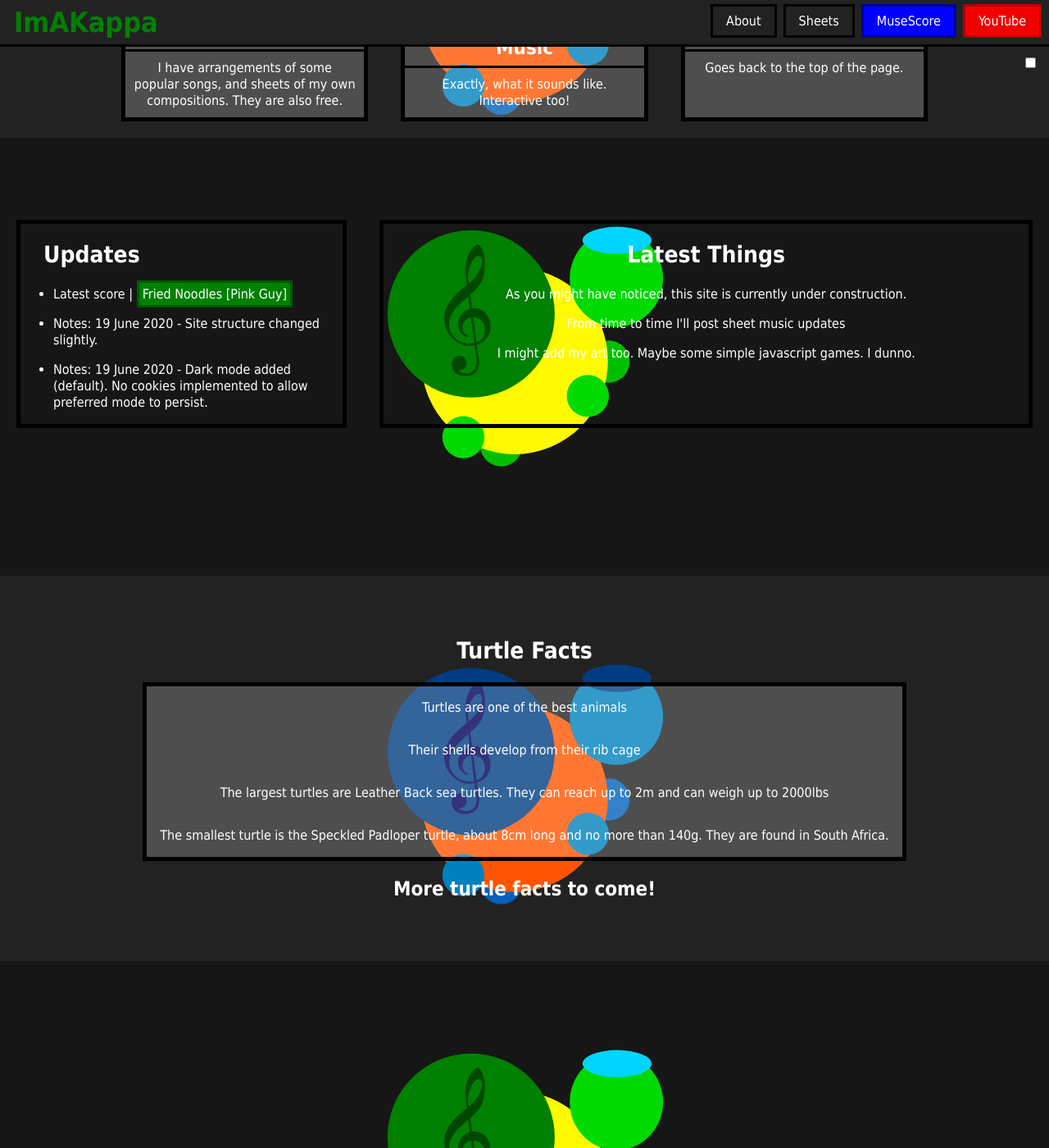
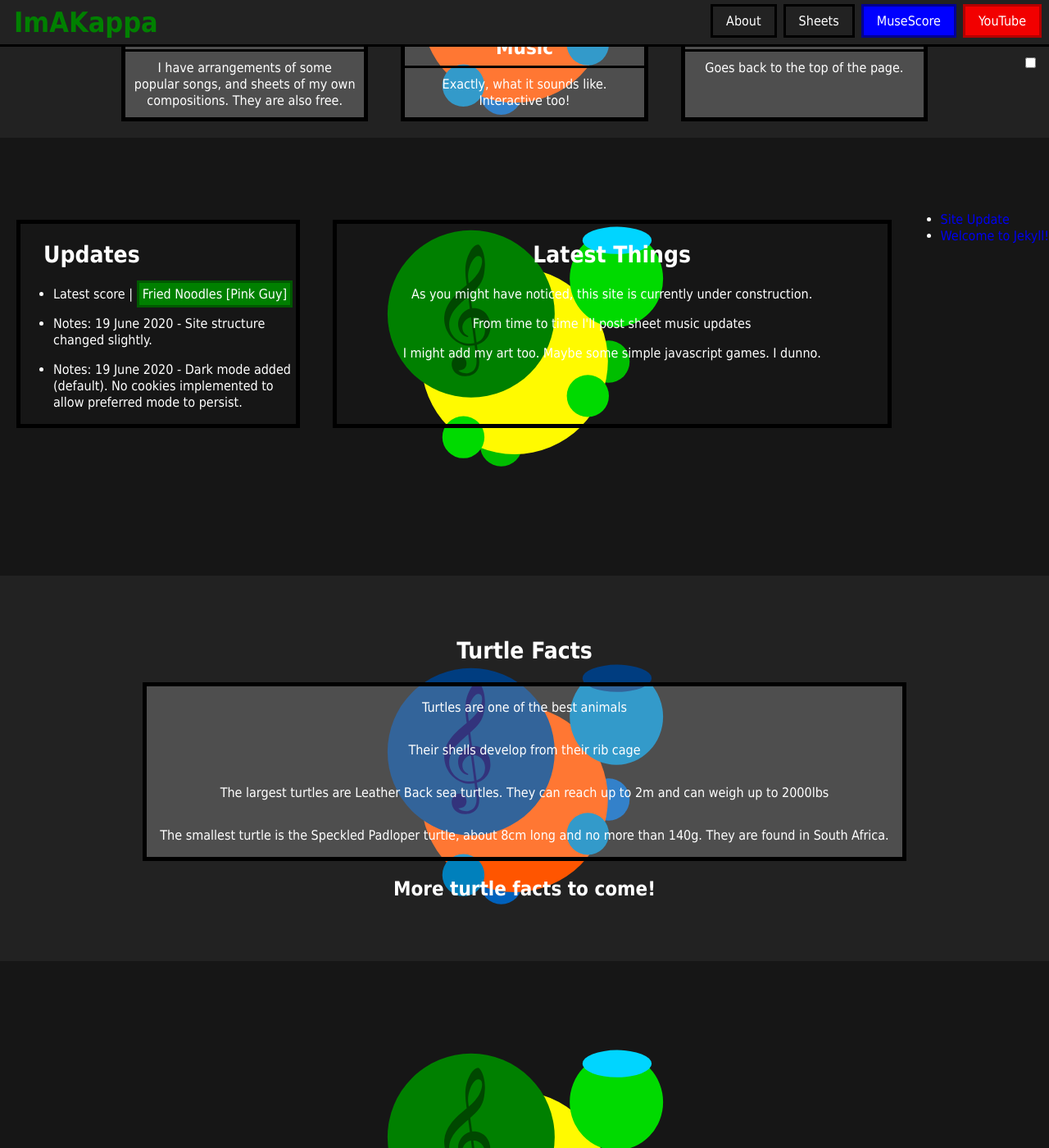
Before and after one commit to ImAKappa/imakappaJekyllOld, a Jekyll site: the page built from index.html, in a window 1280 px wide and 1400 px high, scrolled down 661 px. Shown: the whole window at 82% size. Built offline with Jekyll 4.4.1, drawn with Linux system fonts in a browser that asks for light colours.

Commit message:
directory restructuring

```diff
--- a/_layouts/yaboi.html
+++ b/_layouts/yaboi.html
@@ -3,7 +3,7 @@
   <head>
     <meta charset="utf-8">
     <title>{{ page.title }}</title>
-    <link rel="stylesheet" href="/css/styles.css">
+    <link rel="stylesheet" href="../assets/css/styles.css">
   </head>
   <body>
     {% include header.html %}
--- a/css/styles.scss
+++ b/assets/css/styles.scss
@@ -145,7 +145,7 @@
   .banner {
     display: flex;
     height: 40em;
-    background-image: url('/images/imakappa-channel-logo-2020.svg');
+    background-image: url('../images/imakappa-channel-logo-2020.svg');
     background-position: center 8em;
     background-repeat: no-repeat;
     background-attachment: fixed;
@@ -173,7 +173,7 @@
   }
   .updates {
     display: flex;
-    background-image: url('/images/imakappa-channel-logo-2020.svg');
+    background-image: url('../images/imakappa-channel-logo-2020.svg');
     background-position: center 8em;
     background-repeat: no-repeat;
     background-attachment: fixed;
@@ -202,7 +202,7 @@
     height: 150px;
     justify-content: center;
     text-align: center;
-    background-image: url('/images/blue-imakappa-channel-logo-2020.svg');
+    background-image: url('../images/blue-imakappa-channel-logo-2020.svg');
     background-position: center 8em;
     background-repeat: no-repeat;
     background-attachment: fixed;
@@ -214,7 +214,7 @@
     display: flex;
     flex-direction: column;
     align-items: center;
-    background-image: url('/images/blue-imakappa-channel-logo-2020.svg');
+    background-image: url('../images/blue-imakappa-channel-logo-2020.svg');
     background-position: center 8em;
     background-repeat: no-repeat;
     background-attachment: fixed;
@@ -226,7 +226,7 @@
     display: flex;
     flex-direction: column;
     align-items: center;
-    background-image: url('/images/imakappa-channel-logo-2020.svg');
+    background-image: url('../images/imakappa-channel-logo-2020.svg');
     background-position: center 8em;
     background-repeat: no-repeat;
     background-attachment: fixed;
@@ -240,7 +240,7 @@
     height: 128px;
     text-align: center;
     padding: 35em 0 15em;
-    background-image: url('/images/imakappa-channel-logo-2020.svg');
+    background-image: url('../images/imakappa-channel-logo-2020.svg');
     background-position: center 8em;
     background-repeat: no-repeat;
     background-attachment: fixed;
--- a/index.html
+++ b/index.html
@@ -19,21 +19,21 @@
   <div class="grid-3">
     <div class="card">
       <a class="card-link sheets-card" href="sheets.html">
-        <img src="images/treble-clef-clker-free-vector-images-pixabay.svg" alt="An image/icon to do with sheets">
+        <img src="assets/images/treble-clef-clker-free-vector-images-pixabay.svg" alt="An image/icon to do with sheets">
         <h3>Sheets</h3>
         <p>I have arrangements of some popular songs, and sheets of my own compositions. They are also free.</p>
       </a>
     </div>
     <div class="card">
       <a class="card-link read-sheets-card" href="howtoreadsheets.html">
-        <img src="images/treble-clef-clker-free-vector-images-pixabay.svg" alt="An image/icon to do with reading sheet music">
+        <img src="assets/images/treble-clef-clker-free-vector-images-pixabay.svg" alt="An image/icon to do with reading sheet music">
         <h3>How to Read Sheet Music</h3>
         <p>Exactly, what it sounds like. Interactive too!</p>
       </a>
     </div>
     <div class="card third-card">
       <a class="card-link" href="#">
-        <img src="images/treble-clef-clker-free-vector-images-pixabay.svg" alt="An image/icon to do with art">
+        <img src="assets/images/treble-clef-clker-free-vector-images-pixabay.svg" alt="An image/icon to do with art">
         <h3>Some Link</h3>
         <p>Goes back to the top of the page.</p>
       </a>
@@ -57,6 +57,13 @@
     <p>From time to time I'll post sheet music updates</p>
     <p>I might add my art too. Maybe some simple javascript games. I dunno.</p>
   </div>
+  <ul>
+    {% for post in site.posts %}
+      <li>
+        <a href="{{ post.url }}">{{ post.title }}</a>
+      </li>
+    {% endfor %}
+  </ul>
 </section>
 
 <section class="turtle-facts">
```
Also changed, not shown: assets/images/blue-imakappa-channel-logo-2020.svg (renamed from images/blue-imakappa-channel-logo-2020.svg), assets/images/imakappa-channel-logo-2020.svg (renamed from images/imakappa-channel-logo-2020.svg), assets/images/treble-clef-clker-free-vector-images-pixabay.svg (renamed from images/treble-clef-clker-free-vector-images-pixabay.svg).
